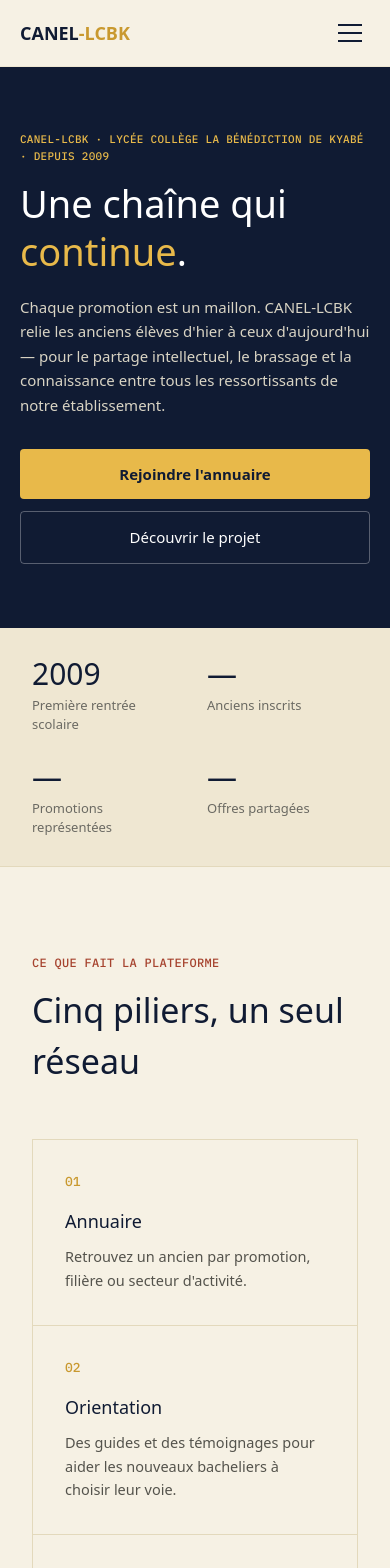
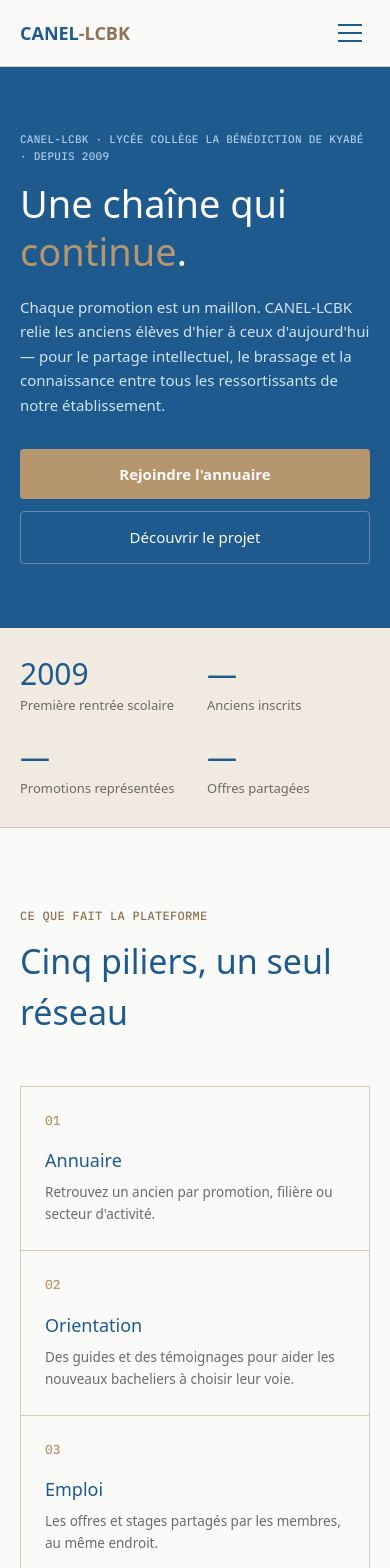
Before and after one commit to GOUMBA1Jean/canel-lcbk, a Next.js app: page / in a window 390 px wide. Shown: the top 1568 px of the page. Built offline with nearby package versions, Linux system fonts and the light colour scheme.

Commit message:
Nouvelle palette bleu ciel et kaki aux couleurs de l'établissement

```diff
--- a/app/components/Header.tsx
+++ b/app/components/Header.tsx
@@ -15,59 +15,38 @@ const links = [
 
 export default function Header() {
   const [ouvert, setOuvert] = useState(false);
-
   return (
-    <header className="sticky top-0 z-20 bg-sand/95 backdrop-blur border-b border-sand-2">
+    <header className="sticky top-0 z-20 bg-white/95 backdrop-blur border-b border-[#D5C9B8]">
       <div className="max-w-[1120px] mx-auto flex items-center justify-between px-5 py-4">
-        <Link href="/" className="font-serif font-semibold text-lg text-indigo">
-          CANEL<span className="text-gold">-LCBK</span>
+        <Link href="/" className="font-serif font-semibold text-lg text-[#1E5A8E]">
+          CANEL<span className="text-[#8B7355]">-LCBK</span>
         </Link>
-
-        {/* Menu desktop */}
         <nav className="hidden md:flex gap-6 text-sm font-medium">
           {links.map((l) => (
-            <Link key={l.href} href={l.href} className="text-ink/75 hover:text-ink transition">
+            <Link key={l.href} href={l.href} className="text-[#1a1a1a]/70 hover:text-[#1E5A8E] transition">
               {l.label}
             </Link>
           ))}
         </nav>
-
         <div className="hidden md:block">
-          <Link href="/annuaire" className="bg-indigo text-white text-sm font-medium px-5 py-2.5 rounded-sm hover:bg-indigo-2 transition">
+          <Link href="/annuaire" className="bg-[#1E5A8E] text-white text-sm font-medium px-5 py-2.5 rounded-sm hover:bg-[#2970AA] transition">
             Rejoindre
           </Link>
         </div>
-
-        {/* Bouton hamburger mobile */}
-        <button
-          onClick={() => setOuvert(!ouvert)}
-          className="md:hidden flex flex-col gap-1.5 p-2"
-          aria-label="Menu"
-        >
-          <span className={`block w-6 h-0.5 bg-indigo transition-all duration-300 ${ouvert ? "rotate-45 translate-y-2" : ""}`} />
-          <span className={`block w-6 h-0.5 bg-indigo transition-all duration-300 ${ouvert ? "opacity-0" : ""}`} />
-          <span className={`block w-6 h-0.5 bg-indigo transition-all duration-300 ${ouvert ? "-rotate-45 -translate-y-2" : ""}`} />
+        <button onClick={() => setOuvert(!ouvert)} className="md:hidden flex flex-col gap-1.5 p-2" aria-label="Menu">
+          <span className={`block w-6 h-0.5 bg-[#1E5A8E] transition-all duration-300 ${ouvert ? "rotate-45 translate-y-2" : ""}`} />
+          <span className={`block w-6 h-0.5 bg-[#1E5A8E] transition-all duration-300 ${ouvert ? "opacity-0" : ""}`} />
+          <span className={`block w-6 h-0.5 bg-[#1E5A8E] transition-all duration-300 ${ouvert ? "-rotate-45 -translate-y-2" : ""}`} />
         </button>
       </div>
-
-      {/* Menu mobile déroulant */}
       {ouvert && (
-        <div className="md:hidden bg-sand border-t border-sand-2 px-5 py-4 flex flex-col gap-1">
+        <div className="md:hidden bg-white border-t border-[#D5C9B8] px-5 py-4 flex flex-col gap-1">
           {links.map((l) => (
-            <Link
-              key={l.href}
-              href={l.href}
-              onClick={() => setOuvert(false)}
-              className="text-ink/80 font-medium text-[15px] py-2.5 border-b border-sand-2 last:border-0"
-            >
+            <Link key={l.href} href={l.href} onClick={() => setOuvert(false)} className="text-[#1a1a1a]/80 font-medium text-[15px] py-2.5 border-b border-[#F0EAE0] last:border-0">
               {l.label}
             </Link>
           ))}
-          <Link
-            href="/annuaire"
-            onClick={() => setOuvert(false)}
-            className="mt-3 bg-indigo text-white text-sm font-medium px-5 py-3 rounded-sm text-center"
-          >
+          <Link href="/annuaire" onClick={() => setOuvert(false)} className="mt-3 bg-[#1E5A8E] text-white text-sm font-medium px-5 py-3 rounded-sm text-center">
             Rejoindre l&apos;annuaire
           </Link>
         </div>
--- a/app/globals.css
+++ b/app/globals.css
@@ -1,15 +1,17 @@
 @import "tailwindcss";
 
 @theme {
-  --color-ink: #1b1b18;
-  --color-indigo: #101b33;
-  --color-indigo-2: #1d2e52;
-  --color-sand: #f6f1e4;
-  --color-sand-2: #efe7d2;
-  --color-gold: #c9992f;
-  --color-gold-2: #e8b94a;
-  --color-brick: #a6432e;
-  --color-green: #3f6c51;
+  --color-ink: #1a1a1a;
+  --color-primary: #1E5A8E;
+  --color-primary-2: #2970AA;
+  --color-sky: #5B9BD5;
+  --color-sky-2: #A8CBE8;
+  --color-khaki: #8B7355;
+  --color-khaki-2: #B5966E;
+  --color-khaki-light: #F0EAE0;
+  --color-white: #FAFAF8;
+  --color-white-2: #F0F0EE;
+  --color-grey: #6B6B6B;
 
   --font-sans: var(--font-inter);
   --font-serif: var(--font-fraunces);
@@ -23,6 +25,6 @@
   height: 6px;
 }
 .ribbon::-webkit-scrollbar-thumb {
-  background: rgba(255, 255, 255, 0.2);
+  background: rgba(255,255,255,0.2);
   border-radius: 3px;
 }
--- a/app/page.tsx
+++ b/app/page.tsx
@@ -6,14 +6,7 @@ const piliers = [
   { num: "05", titre: "Échange", texte: "Un espace de discussion structuré, en complément de CANEL-LCBK." },
 ];
 
-const promotions = [
-  "2015 – 2016",
-  "2017 – 2018",
-  "2019 – 2020",
-  "2021 – 2022",
-  "2023 – 2024",
-  "2025 – 2026",
-];
+const promotions = ["2009–2010","2010–2011","2011–2012","2012–2013","2013–2014","2014–2015","2015–2016","2016–2017","2017–2018","2018–2019","2019–2020","2020–2021","2021–2022","2022–2023","2023–2024","2024–2025","2025–2026"];
 
 const presentiel = [
   { num: "01", titre: "Formations et conférences", texte: "Les membres de CANEL-LCBK organisent des sessions de partage de connaissances au sein de l'établissement." },
@@ -22,31 +15,31 @@ const presentiel = [
 ];
 
 const offres = [
-  { titre: "Stage — Développement web", lieu: "Partagé par un ancien, N'Djamena" },
-  { titre: "Poste — Agent de santé communautaire", lieu: "Partagé par un ancien, Sarh" },
-  { titre: "Bourse d'études — Licence en sciences", lieu: "Partagé par le bureau" },
+  { titre: "Stage — Développement web", type: "Stage", lieu: "N'Djamena", auteur: "Partagé par un ancien" },
+  { titre: "Poste — Agent de santé communautaire", type: "Emploi", lieu: "Sarh", auteur: "Partagé par un ancien" },
+  { titre: "Bourse d'études — Licence en sciences", type: "Bourse", lieu: "N'Djamena", auteur: "Partagé par le bureau" },
 ];
 
 export default function Home() {
   return (
     <>
-
-<section className="bg-indigo text-white py-16 md:py-24">
+      {/* HERO */}
+      <section className="bg-[#1E5A8E] text-white py-16 md:py-24">
         <div className="max-w-[1120px] mx-auto px-5 md:px-8">
-    <div className="font-mono text-[11px] md:text-[13px] tracking-wide uppercase text-gold-2 mb-4">
+          <div className="font-mono text-[11px] md:text-[13px] tracking-wide uppercase text-[#A8CBE8] mb-4">
             CANEL-LCBK · Lycée Collège la Bénédiction de Kyabé · Depuis 2009
           </div>
           <h1 className="font-serif text-[38px] md:text-6xl leading-tight max-w-[680px] mb-5">
-      Une chaîne qui <em className="text-gold-2 not-italic italic">continue</em>.
+            Une chaîne qui <em className="text-[#B5966E] not-italic italic">continue</em>.
           </h1>
-    <p className="text-[15px] md:text-lg leading-relaxed max-w-[520px] text-[#D9D4C4] mb-8">
+          <p className="text-[15px] md:text-lg leading-relaxed max-w-[520px] text-[#D0E4F2] mb-8">
             Chaque promotion est un maillon. CANEL-LCBK relie les anciens élèves d&apos;hier à ceux d&apos;aujourd&apos;hui — pour le partage intellectuel, le brassage et la connaissance entre tous les ressortissants de notre établissement.
           </p>
           <div className="flex flex-col sm:flex-row gap-3">
-      <a href="/annuaire" className="bg-gold-2 text-indigo font-semibold text-[15px] px-6 py-3.5 rounded-sm text-center">
+            <a href="/annuaire" className="bg-[#B5966E] text-white font-semibold text-[15px] px-6 py-3.5 rounded-sm text-center hover:bg-[#8B7355] transition">
               Rejoindre l&apos;annuaire
             </a>
-      <a href="#piliers" className="border border-white/30 text-white font-medium text-[15px] px-6 py-3.5 rounded-sm text-center">
+            <a href="#piliers" className="border border-white/30 text-white font-medium text-[15px] px-6 py-3.5 rounded-sm text-center hover:bg-white/10 transition">
               Découvrir le projet
             </a>
           </div>
@@ -54,8 +47,8 @@ export default function Home() {
       </section>
 
       {/* STATS */}
-      <div className="bg-sand-2 border-b border-[#E3D9BC] py-7">
-        <div className="max-w-[1120px] mx-auto grid grid-cols-2 md:grid-cols-4 gap-6 px-8">
+      <div className="bg-[#F0EAE0] border-b border-[#D5C9B8] py-7">
+        <div className="max-w-[1120px] mx-auto grid grid-cols-2 md:grid-cols-4 gap-6 px-5 md:px-8">
           {[
             ["2009", "Première rentrée scolaire"],
             ["—", "Anciens inscrits"],
@@ -63,26 +56,26 @@ export default function Home() {
             ["—", "Offres partagées"],
           ].map(([num, label]) => (
             <div key={label}>
-              <div className="font-serif text-3xl text-indigo font-mono">{num}</div>
-              <div className="text-[13px] text-[#6b6a63] mt-1">{label}</div>
+              <div className="font-serif text-3xl text-[#1E5A8E]">{num}</div>
+              <div className="text-[13px] text-[#6B6B6B] mt-1">{label}</div>
             </div>
           ))}
         </div>
       </div>
 
       {/* PILIERS */}
-      <section className="py-22" id="piliers">
-        <div className="max-w-[1120px] mx-auto px-8">
-          <div className="max-w-[560px] mb-13">
-            <div className="font-mono text-xs uppercase tracking-wide text-brick mb-3.5">Ce que fait la plateforme</div>
-            <h2 className="font-serif text-[34px] text-indigo">Cinq piliers, un seul réseau</h2>
+      <section className="py-20 bg-[#FAFAF8]" id="piliers">
+        <div className="max-w-[1120px] mx-auto px-5 md:px-8">
+          <div className="max-w-[560px] mb-12">
+            <div className="font-mono text-xs uppercase tracking-wide text-[#8B7355] mb-3">Ce que fait la plateforme</div>
+            <h2 className="font-serif text-[34px] text-[#1E5A8E]">Cinq piliers, un seul réseau</h2>
           </div>
-          <div className="grid grid-cols-1 md:grid-cols-3 gap-px bg-[#E3D9BC] border border-[#E3D9BC]">
+          <div className="grid grid-cols-1 md:grid-cols-3 lg:grid-cols-5 gap-px bg-[#D5C9B8] border border-[#D5C9B8]">
             {piliers.map((p) => (
-              <div key={p.num} className="bg-sand p-8">
-                <div className="font-mono text-[13px] text-gold mb-4">{p.num}</div>
-                <h3 className="font-serif text-lg text-indigo mb-2.5">{p.titre}</h3>
-                <p className="text-[14.5px] leading-relaxed text-[#54534c]">{p.texte}</p>
+              <div key={p.num} className="bg-[#FAFAF8] p-6">
+                <div className="font-mono text-[13px] text-[#B5966E] mb-4">{p.num}</div>
+                <h3 className="font-serif text-lg text-[#1E5A8E] mb-2">{p.titre}</h3>
+                <p className="text-[13.5px] leading-relaxed text-[#6B6B6B]">{p.texte}</p>
               </div>
             ))}
           </div>
@@ -90,30 +83,24 @@ export default function Home() {
       </section>
 
       {/* CHAÎNE DES PROMOTIONS */}
-      <section className="bg-indigo text-white py-22">
-        <div className="max-w-[1120px] mx-auto px-8">
-          <div className="max-w-[560px] mb-13">
-            <div className="font-mono text-xs uppercase tracking-wide text-gold-2 mb-3.5">La chaîne des promotions</div>
+      <section className="bg-[#1E5A8E] text-white py-20">
+        <div className="max-w-[1120px] mx-auto px-5 md:px-8">
+          <div className="max-w-[560px] mb-12">
+            <div className="font-mono text-xs uppercase tracking-wide text-[#A8CBE8] mb-3">La chaîne des promotions</div>
             <h2 className="font-serif text-[34px] text-white">D&apos;une génération à l&apos;autre</h2>
-            <p className="text-[15px] text-[#c9c4b3] mt-3 leading-relaxed">
-              Chaque promotion garde sa place. Cliquez sur un maillon pour voir les anciens de cette année-là (fonctionnalité à activer avec l&apos;annuaire réel).
+            <p className="text-[15px] text-[#D0E4F2] mt-3 leading-relaxed">
+              Depuis la première rentrée en 2009, chaque promotion est un maillon de la chaîne CANEL-LCBK.
             </p>
           </div>
-          <div className="ribbon flex overflow-x-auto pb-5">
+          <div className="ribbon flex overflow-x-auto pb-5 gap-0">
             {promotions.map((yr, i) => (
               <div key={yr} className="flex items-center flex-none">
-                <div
-                  className={`w-[150px] rounded border p-4.5 bg-white/5 ${
-                    i === promotions.length - 1 ? "border-gold-2" : "border-white/15"
-                  }`}
-                >
-                  <div className="font-mono text-[13px] text-gold-2">{yr}</div>
-                  <div className="text-[13px] text-[#D9D4C4] mt-1.5">
-                    {i === promotions.length - 1 ? "Promotion actuelle" : "Promotion"}
-                  </div>
+                <div className={`w-[130px] rounded border p-4 bg-white/5 ${i === promotions.length - 1 ? "border-[#B5966E]" : "border-white/15"}`}>
+                  <div className="font-mono text-[12px] text-[#A8CBE8]">{yr}</div>
+                  <div className="text-[12px] text-[#D0E4F2] mt-1">{i === promotions.length - 1 ? "Actuelle" : "Promotion"}</div>
                 </div>
                 {i < promotions.length - 1 && (
-                  <div className="w-8.5 h-px bg-white/25 relative after:content-[''] after:absolute after:-right-[3px] after:-top-[3px] after:w-[7px] after:h-[7px] after:rounded-full after:bg-gold-2" />
+                  <div className="w-6 h-px bg-white/20 relative after:content-[''] after:absolute after:-right-[3px] after:-top-[3px] after:w-[6px] after:h-[6px] after:rounded-full after:bg-[#B5966E]" />
                 )}
               </div>
             ))}
@@ -122,20 +109,20 @@ export default function Home() {
       </section>
 
       {/* PRÉSENTIEL */}
-      <section className="py-22">
-        <div className="max-w-[1120px] mx-auto px-8">
-          <div className="max-w-[560px] mb-13">
-            <div className="font-mono text-xs uppercase tracking-wide text-brick mb-3.5">Au-delà de l&apos;écran</div>
-            <h2 className="font-serif text-[34px] text-indigo">Une communauté qui se retrouve aussi à Kyabé</h2>
+      <section className="py-20 bg-[#FAFAF8]">
+        <div className="max-w-[1120px] mx-auto px-5 md:px-8">
+          <div className="max-w-[560px] mb-12">
+            <div className="font-mono text-xs uppercase tracking-wide text-[#8B7355] mb-3">Au-delà de l&apos;écran</div>
+            <h2 className="font-serif text-[34px] text-[#1E5A8E]">Une communauté qui se retrouve aussi à Kyabé</h2>
           </div>
-          <div className="grid grid-cols-1 md:grid-cols-3 gap-px bg-[#E3D9BC] border border-[#E3D9BC]">
+          <div className="grid grid-cols-1 md:grid-cols-3 gap-px bg-[#D5C9B8] border border-[#D5C9B8]">
             {presentiel.map((p) => (
-              <div key={p.num} className="bg-sand p-7.5">
-                <div className="w-8.5 h-8.5 rounded-full bg-indigo text-gold-2 flex items-center justify-center font-mono text-[13px] mb-4">
+              <div key={p.num} className="bg-[#FAFAF8] p-7">
+                <div className="w-9 h-9 rounded-full bg-[#1E5A8E] text-[#A8CBE8] flex items-center justify-center font-mono text-[13px] mb-4">
                   {p.num}
                 </div>
-                <h4 className="text-[16.5px] text-indigo mb-2">{p.titre}</h4>
-                <p className="text-[13.5px] leading-relaxed text-[#54534c]">{p.texte}</p>
+                <h4 className="text-[16px] text-[#1E5A8E] mb-2">{p.titre}</h4>
+                <p className="text-[13.5px] leading-relaxed text-[#6B6B6B]">{p.texte}</p>
               </div>
             ))}
           </div>
@@ -143,72 +130,68 @@ export default function Home() {
       </section>
 
       {/* ORIENTATION */}
-      <section className="bg-sand-2 py-22">
-        <div className="max-w-[1120px] mx-auto px-8 grid grid-cols-1 md:grid-cols-[1.1fr_0.9fr] gap-14 items-center">
+      <section className="bg-[#F0EAE0] py-20">
+        <div className="max-w-[1120px] mx-auto px-5 md:px-8 grid grid-cols-1 md:grid-cols-[1.1fr_0.9fr] gap-14 items-center">
           <div>
-            <div className="font-mono text-xs uppercase tracking-wide text-brick mb-3.5">Pour les nouveaux bacheliers</div>
-            <h2 className="font-serif text-[32px] text-indigo mb-4.5">Choisir sa voie, avec l&apos;appui des anciens</h2>
-            <p className="text-[15.5px] leading-relaxed text-[#54534c] mb-6.5">
-              Avant de s&apos;engager dans une filière, un bachelier peut lire le parcours d&apos;un ancien qui est passé par là — et lui poser directement une question.
+            <div className="font-mono text-xs uppercase tracking-wide text-[#8B7355] mb-3">Pour les nouveaux bacheliers</div>
+            <h2 className="font-serif text-[32px] text-[#1E5A8E] mb-4">Choisir sa voie, avec l&apos;appui des anciens</h2>
+            <p className="text-[15.5px] leading-relaxed text-[#6B6B6B] mb-6">
+              Avant de s&apos;engager dans une filière, un bachelier peut lire le parcours d&apos;un ancien qui est passé par là.
             </p>
-            <a href=" /orientation" className="inline-block border border-indigo text-indigo font-medium text-[15px] px-6.5 py-3.5 rounded-sm">
+            <a href="/orientation" className="inline-block border border-[#1E5A8E] text-[#1E5A8E] font-medium text-[15px] px-6 py-3.5 rounded-sm hover:bg-[#1E5A8E] hover:text-white transition">
               Voir les ressources d&apos;orientation
             </a>
           </div>
           <div>
-            <div className="bg-white border border-[#E3D9BC] border-l-[3px] border-l-green rounded p-5.5 mb-3.5">
-              <div className="font-mono text-[11.5px] text-green uppercase tracking-wide">Témoignage</div>
-              <h4 className="text-base text-indigo mt-1.5 mb-1">De la Bénédiction à la Faculté de médecine</h4>
-              <p className="text-[13.5px] text-[#6b6a63]">Parcours d&apos;un ancien de la promotion 2018, aujourd&apos;hui interne en santé publique.</p>
+            {[
+              { tag: "Témoignage", titre: "De la Bénédiction à la Faculté de médecine", desc: "Parcours d'un ancien de la promotion 2018." },
+              { tag: "Guide", titre: "Choisir entre filière scientifique et littéraire", desc: "Les questions à se poser avant le choix de série." },
+            ].map((c) => (
+              <div key={c.titre} className="bg-white border border-[#D5C9B8] border-l-4 border-l-[#5B9BD5] rounded p-5 mb-3">
+                <div className="font-mono text-[11px] text-[#5B9BD5] uppercase tracking-wide">{c.tag}</div>
+                <h4 className="text-[15px] text-[#1E5A8E] mt-1 mb-1">{c.titre}</h4>
+                <p className="text-[13px] text-[#6B6B6B]">{c.desc}</p>
               </div>
-            <div className="bg-white border border-[#E3D9BC] border-l-[3px] border-l-green rounded p-5.5">
-              <div className="font-mono text-[11.5px] text-green uppercase tracking-wide">Guide</div>
-              <h4 className="text-base text-indigo mt-1.5 mb-1">Choisir entre filière scientifique et littéraire</h4>
-              <p className="text-[13.5px] text-[#6b6a63]">Les questions à se poser avant le choix de série.</p>
-            </div>
+            ))}
           </div>
         </div>
       </section>
 
       {/* CONTRIBUTION */}
-      <section className="bg-brick text-white py-14">
-        <div className="max-w-[1120px] mx-auto px-8 flex justify-between items-center gap-10 flex-wrap">
+      <section className="bg-[#8B7355] text-white py-14">
+        <div className="max-w-[1120px] mx-auto px-5 md:px-8 flex justify-between items-center gap-10 flex-wrap">
           <div className="max-w-[560px]">
-            <div className="font-mono text-xs uppercase tracking-wide text-[#F2D2C6] mb-3.5">Opération en cours</div>
-            <h2 className="font-serif text-[30px] text-white mb-3.5">Chaque élève s&apos;acquitte de sa contribution</h2>
-            <p className="text-[15px] leading-relaxed text-[#F2D2C6]">
-              Un geste pour soutenir l&apos;éducation de nos successeurs et celle de la nation. Suivez l&apos;avancement de l&apos;opération et participez directement depuis CANEL-LCBK.
+            <div className="font-mono text-xs uppercase tracking-wide text-[#D5C9B8] mb-3">Opération en cours</div>
+            <h2 className="font-serif text-[30px] text-white mb-3">Chaque élève s&apos;acquitte de sa contribution</h2>
+            <p className="text-[15px] leading-relaxed text-[#EAE0D0]">
+              Un geste pour soutenir l&apos;éducation de nos successeurs et celle de la nation.
             </p>
           </div>
-          <a href=" /contribution" className="bg-white text-brick font-semibold text-[15px] px-7 py-3.5 rounded-sm whitespace-nowrap">
+          <a href="/contribution" className="bg-white text-[#8B7355] font-semibold text-[15px] px-7 py-3.5 rounded-sm whitespace-nowrap hover:bg-[#F0EAE0] transition">
             Voir l&apos;opération
           </a>
         </div>
       </section>
 
       {/* OFFRES */}
-      <section className="py-22">
-        <div className="max-w-[1120px] mx-auto px-8">
-          <div className="max-w-[560px] mb-13">
-            <div className="font-mono text-xs uppercase tracking-wide text-brick mb-3.5">Insertion professionnelle</div>
-            <h2 className="font-serif text-[34px] text-indigo">Offres partagées par le réseau</h2>
+      <section className="py-20 bg-[#FAFAF8]">
+        <div className="max-w-[1120px] mx-auto px-5 md:px-8">
+          <div className="max-w-[560px] mb-12">
+            <div className="font-mono text-xs uppercase tracking-wide text-[#8B7355] mb-3">Insertion professionnelle</div>
+            <h2 className="font-serif text-[34px] text-[#1E5A8E]">Offres partagées par le réseau</h2>
           </div>
-          <div className="flex flex-col gap-px bg-[#E3D9BC] border border-[#E3D9BC]">
+          <div className="flex flex-col gap-px bg-[#D5C9B8] border border-[#D5C9B8] mb-4">
             {offres.map((o) => (
-              <div key={o.titre} className="bg-sand p-5.5 px-6.5 flex justify-between items-center">
+              <div key={o.titre} className="bg-[#FAFAF8] p-5 px-6 flex justify-between items-center flex-wrap gap-3">
                 <div>
-                  <h4 className="text-base text-indigo mb-1">{o.titre}</h4>
-                  <p className="text-[13px] text-[#6b6a63]">{o.lieu}</p>
+                  <h4 className="text-[15px] text-[#1E5A8E] mb-1">{o.titre}</h4>
+                  <p className="text-[13px] text-[#6B6B6B]">{o.auteur} · {o.lieu}</p>
                 </div>
-                <span className="font-mono text-[11px] bg-gold text-white px-2.5 py-1.5 rounded-sm whitespace-nowrap">
-                  Exemple
-                </span>
+                <span className="font-mono text-[11px] bg-[#B5966E] text-white px-2.5 py-1.5 rounded-sm">{o.type}</span>
               </div>
             ))}
           </div>
-          <div className="text-[12.5px] text-[#9a9585] mt-4 italic">
-            Ces offres sont des exemples illustratifs pour la démonstration — elles seront remplacées par les vraies annonces des membres.
-          </div>
+          <p className="text-[12px] text-[#9a9a9a] italic">Exemples illustratifs pour la démonstration.</p>
         </div>
       </section>
     </>
```
Also changed, not shown: app/components/Footer.tsx (+6 -6 lines). Lines whose indentation alone changed are shown as unchanged.
